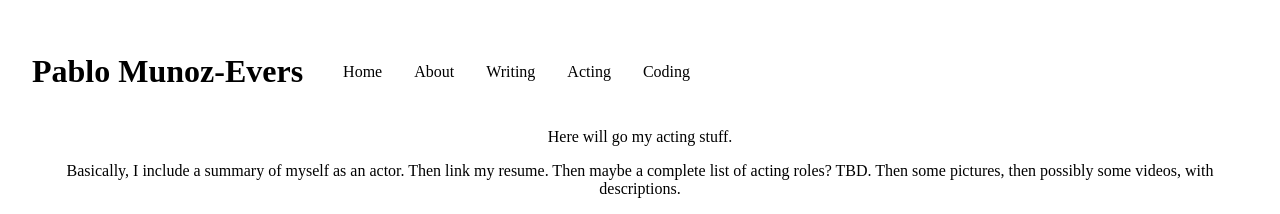
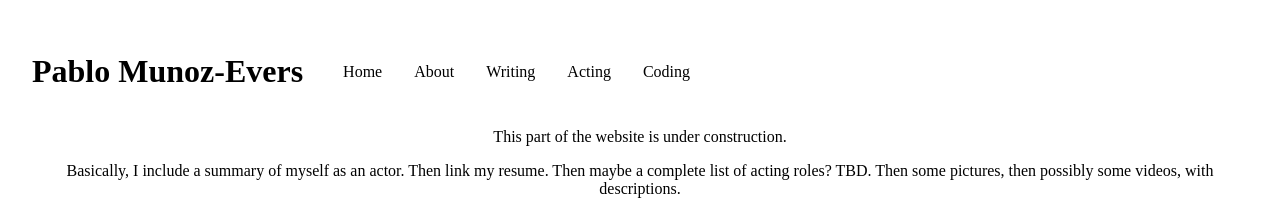
Before and after one commit to pamunev/primary-portfolio, a React (Vite) app: page /acting in a window 1280 px wide. Shown: the top 214 px of the page. Built offline with nearby package versions, Linux system fonts and the light colour scheme.

Commit message:
Layout for acting page.

```diff
--- a/src/routes/acting.jsx
+++ b/src/routes/acting.jsx
@@ -1,7 +1,7 @@
 function Acting() {
   return (
     <div>
-      <p>Here will go my acting stuff.</p>
+      <p>This part of the website is under construction.</p>
       <p>
         Basically, I include a summary of myself as an actor. Then link my
         resume. Then maybe a complete list of acting roles? TBD. Then some
```
